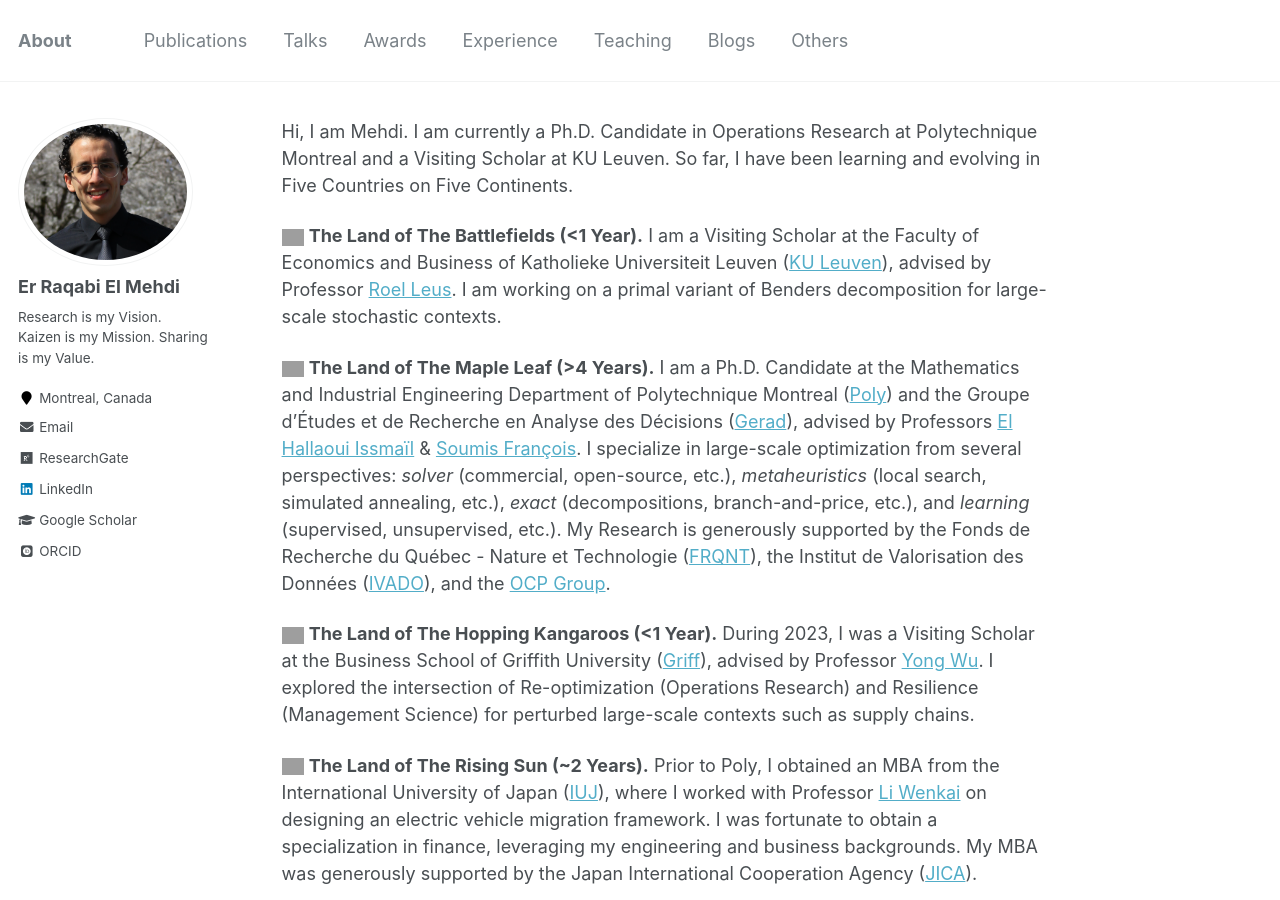
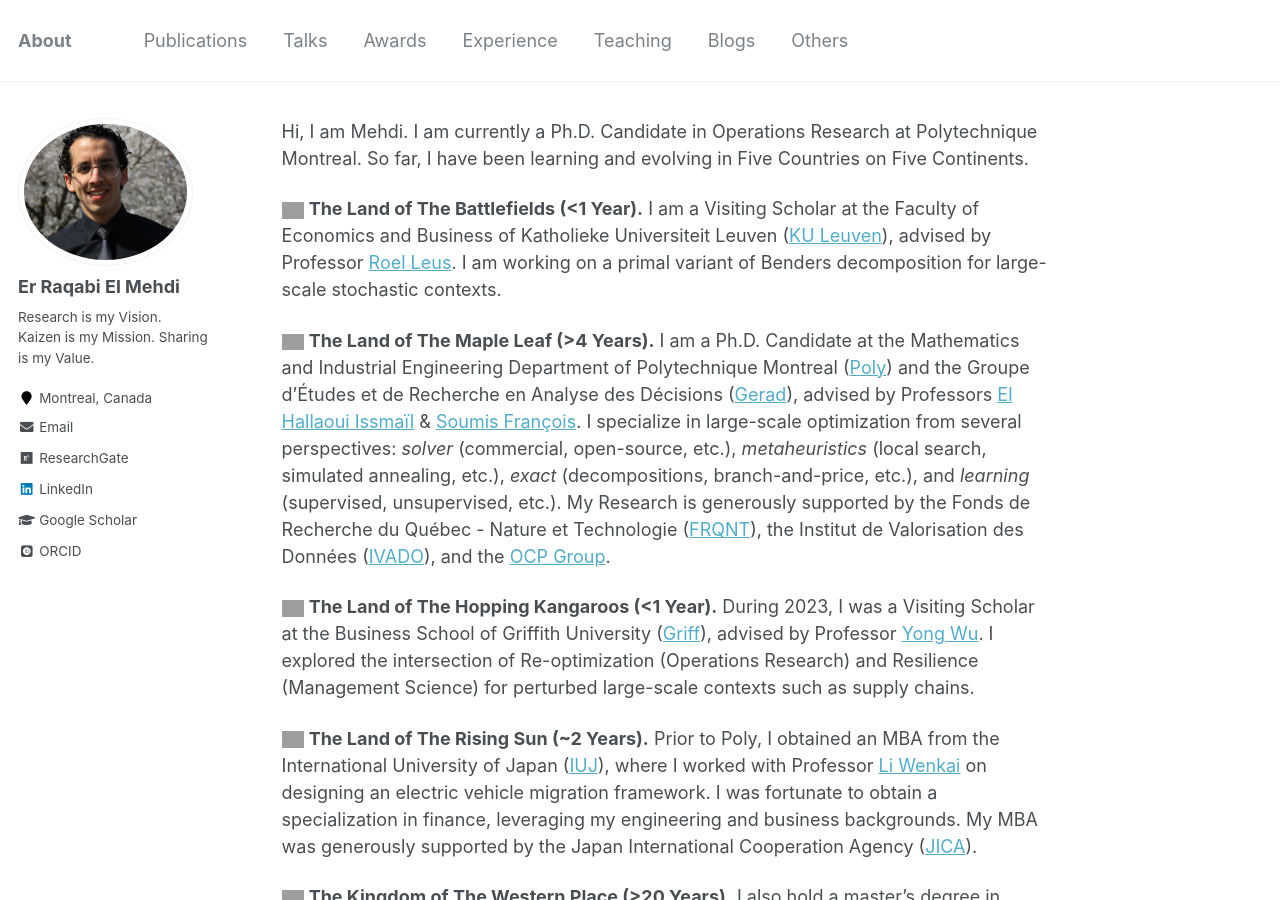
Before and after one commit to RqbMedi/rqbmedi.github.io, a Jekyll site: the page built from _pages/about.md, in a window 1280 px wide and 900 px high. Built offline with Jekyll 4.4.1, drawn with Linux system fonts in a browser that asks for light colours; some web fonts are replaced; grey boxes are pictures that could not be loaded.

Commit message:
Update about.md

```diff
--- a/_pages/about.md
+++ b/_pages/about.md
@@ -7,7 +7,7 @@ redirect_from:
   - /about.html
 ---
 
-Hi, I am Mehdi. I am currently a Ph.D. Candidate in Operations Research at Polytechnique Montreal and a Visiting Scholar at KU Leuven. So far, I have been learning and evolving in Five Countries on Five Continents.
+Hi, I am Mehdi. I am currently a Ph.D. Candidate in Operations Research at Polytechnique Montreal. So far, I have been learning and evolving in Five Countries on Five Continents.
 
 [comment]: <> (Update: In my beloved country Morocco, I acquired the Value of Believing. In Japan, I understood the Value of Hardwork. In Canada, I witnessed the Value of Excellence. In Australia, I am looking forward to confirming the Value of Consistency. I am very grateful to these dear countries :-))
 
```
